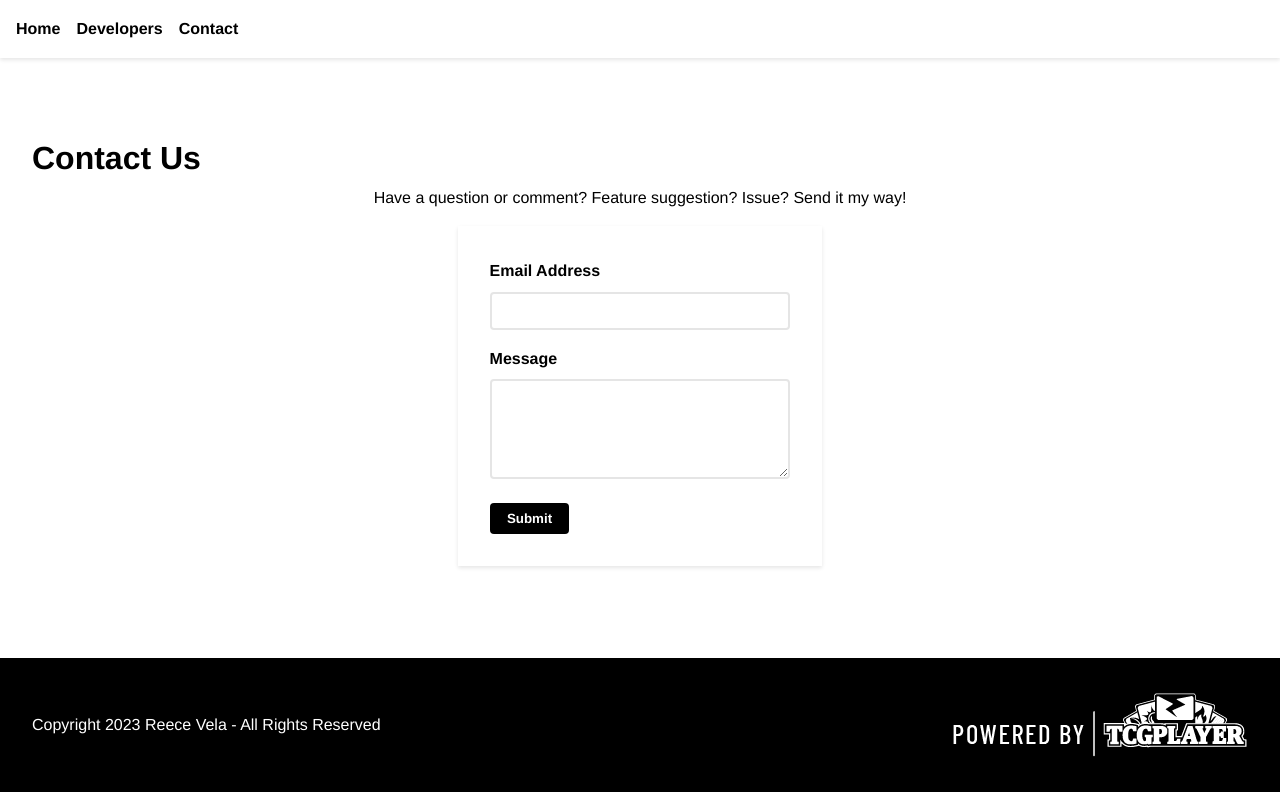
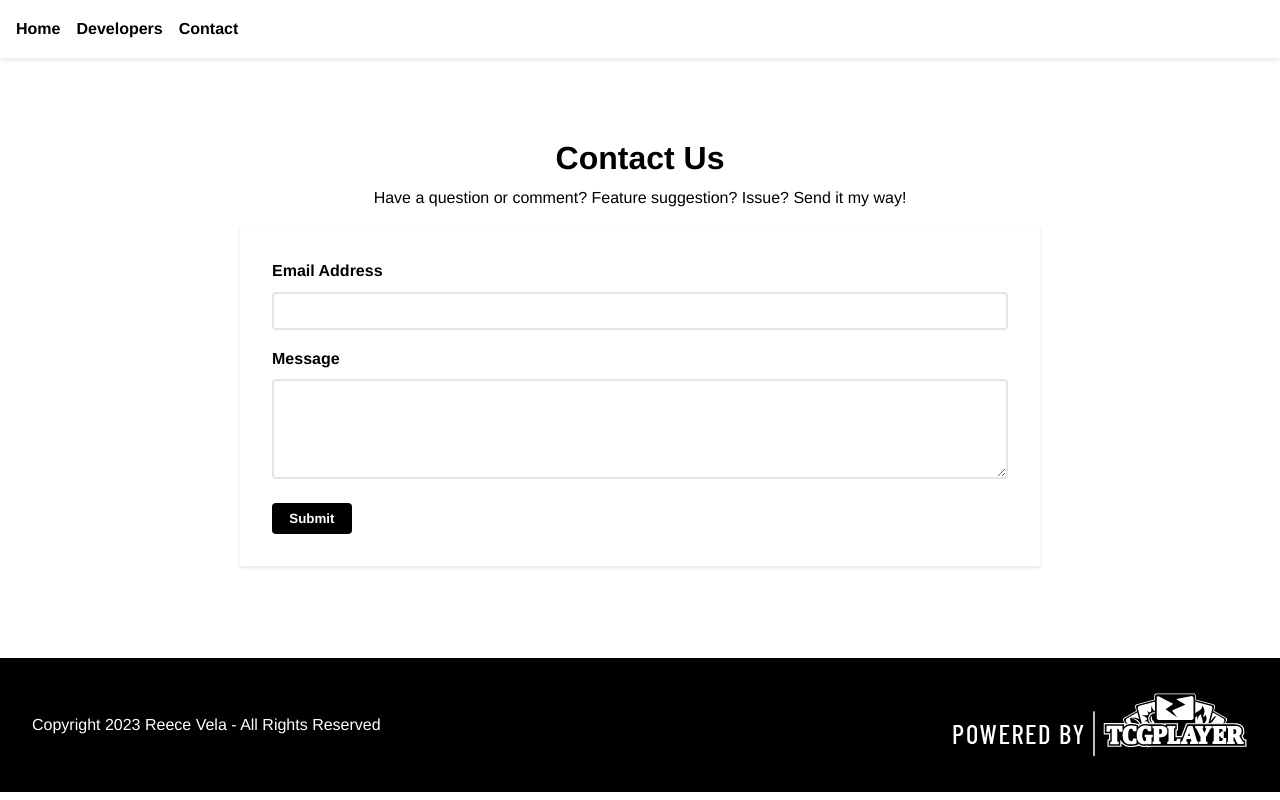
Before and after one commit to reecevela/cardcognition, a React (Create React App) app in the folder frontend/: page /contact in a window 1280 px wide. Built offline with nearby package versions, Linux system fonts and the light colour scheme.

Commit message:
Restyle contact form

```diff
--- a/frontend/src/components/ContactForm.css
+++ b/frontend/src/components/ContactForm.css
@@ -16,8 +16,13 @@
     background-color: #ffffff;
     padding: 2em;
     box-shadow: 0 2px 4px 0 rgba(0, 0, 0, 0.1);
+    width: 100%;
     max-width: 800px;
-    margin: 1em;
+    margin:1em;
+}
+
+.contact-form-wrapper h1 {
+    text-align: center;
 }
 
 .contact-form label {
--- a/frontend/src/components/ContactForm.js
+++ b/frontend/src/components/ContactForm.js
@@ -5,7 +5,7 @@ import './ContactForm.css'
 function ContactForm() {
   const [state, handleSubmit] = useForm("xjvddevj");
   if (state.succeeded) {
-      return <p>Thanks for joining!</p>;
+      return <p>Thanks you!</p>;
   }
   return (
     <div className='contact-form-wrapper'>
```
